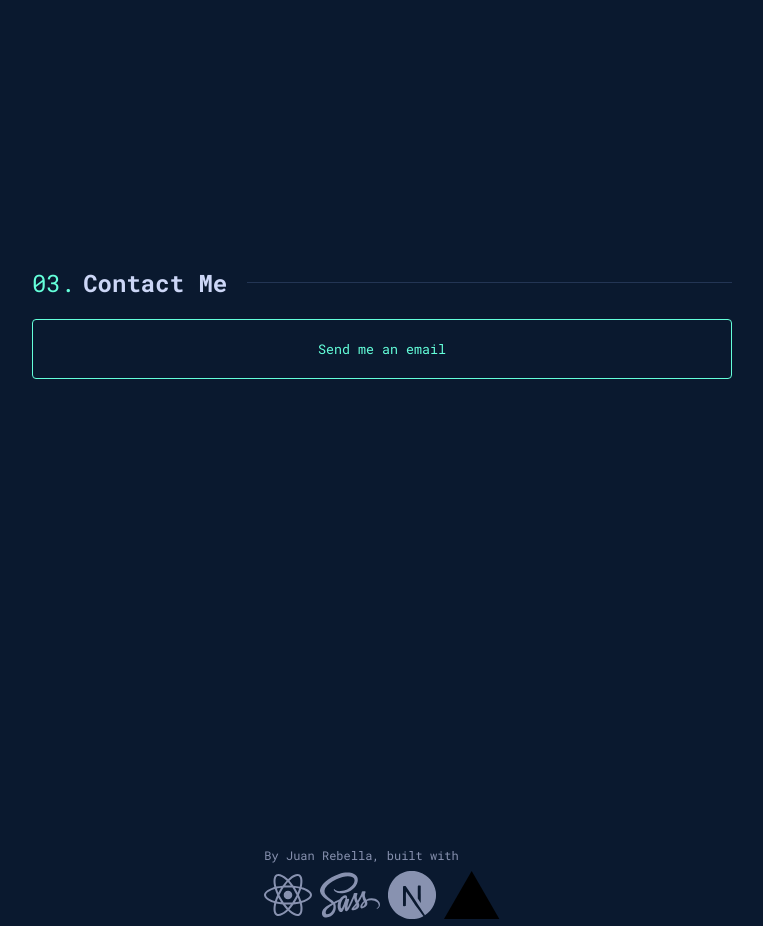
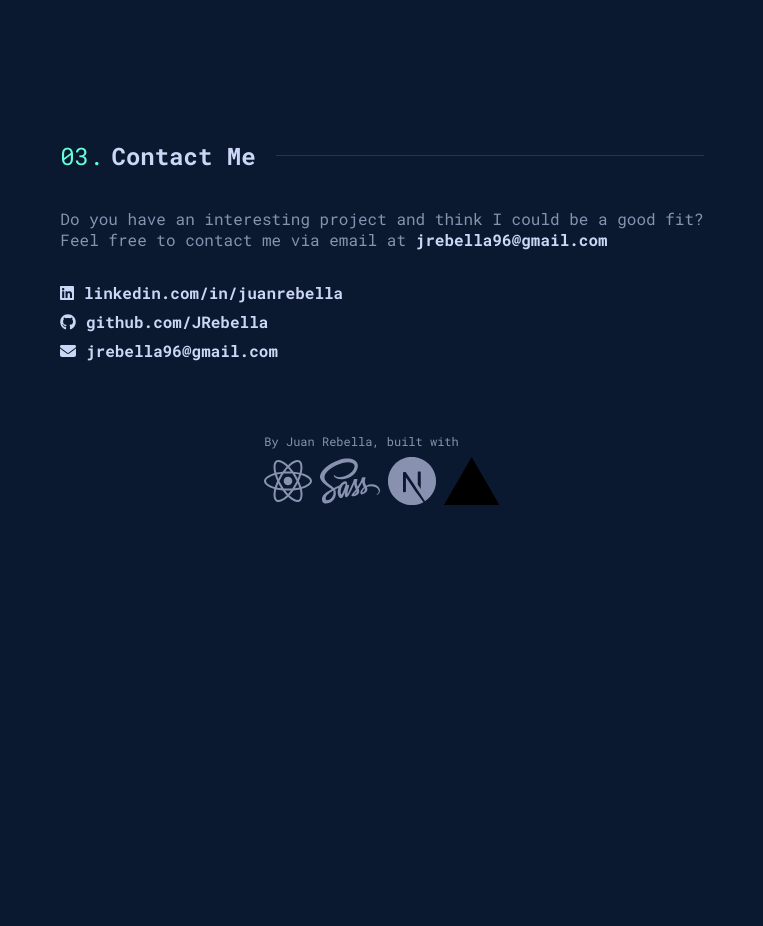
Before and after one commit to JRebella/portfolio, a Next.js app: page / in a window 1280 px wide. Shown: the part 1800-2726 px from the top of the page, without its empty margins (258-1021 px from the left). After the commit the page ends 2312 px from the top, so only its background shows below. Built offline with nearby package versions, Linux system fonts and the light colour scheme.

Commit message:
feat: contact section + anchor link component

```diff
--- a/components/Button/index.tsx
+++ b/components/Button/index.tsx
@@ -1,9 +1,5 @@
 import classNames from "classnames";
-import {
-  ComponentProps,
-  ComponentPropsWithoutRef,
-  FunctionComponent,
-} from "react";
+import { ComponentPropsWithoutRef, FunctionComponent } from "react";
 
 import styles from "./button.module.scss";
 
--- /dev/null
+++ b/components/Link/AnchorLink.tsx
@@ -0,0 +1,13 @@
+import classNames from "classnames";
+import { ComponentPropsWithoutRef, FunctionComponent } from "react";
+
+import styles from "./anchorLink.module.scss";
+
+const AnchorLink: FunctionComponent<ComponentPropsWithoutRef<"a">> = ({
+  className,
+  ...props
+}) => {
+  return <a {...props} className={classNames(className, styles.link)} />;
+};
+
+export default AnchorLink;
--- /dev/null
+++ b/components/Link/anchorLink.module.scss
@@ -0,0 +1,11 @@
+.link {
+  font-weight: bold;
+
+  text-decoration: none;
+  color: var(--ds-text-accent);
+
+  transition: color 0.2s ease-in;
+  &:hover {
+    color: var(--ds-primary);
+  }
+}
--- a/components/layout/layout.module.scss
+++ b/components/layout/layout.module.scss
@@ -81,14 +81,14 @@
 
   counter-reset: section;
   section {
-    min-height: 20vh;
+    min-height: 60vh;
     display: flex;
     flex-direction: column;
     align-items: center;
 
     justify-content: flex-start;
 
-    margin-top: 240px;
+    margin-top: 20px;
 
     h2 {
       display: flex;
@@ -125,6 +125,7 @@
 .footer {
   display: flex;
   justify-content: center;
+  margin-top: 48px;
 }
 
 @each $position in ("right", "left") {
--- a/pageComponents/contact/ContactSection.tsx
+++ b/pageComponents/contact/ContactSection.tsx
@@ -1,16 +1,40 @@
+import { faGithub, faLinkedin } from "@fortawesome/free-brands-svg-icons";
+import { faEnvelope } from "@fortawesome/free-solid-svg-icons";
+import { FontAwesomeIcon } from "@fortawesome/react-fontawesome";
 import Link from "next/link";
 import { ComponentProps, FunctionComponent, Key, useState } from "react";
 import Button from "../../components/Button";
+import AnchorLink from "../../components/Link/AnchorLink";
 import styles from "./contact.module.scss";
 
 const ContactSection: FunctionComponent<ComponentProps<"section">> = () => {
   return (
     <section className={styles.container} id="contact">
       <h2>Contact Me</h2>
+      <p>
+        Do you have an interesting project and think I could be a good fit?
+        <br />
+        Feel free to contact me via email at{" "}
+        <AnchorLink href="mailto:jrebella96@gmail.com">jrebella96@gmail.com</AnchorLink>
+      </p>
 
-      <Link href="mailto:jrebella96@gmail.com" passHref>
-        <Button>Send me an email</Button>
-      </Link>
+      <ul>
+        <li>
+          <AnchorLink href="https://www.linkedin.com/in/juanrebella/" target={"_blank"}>
+            <FontAwesomeIcon icon={faLinkedin} /> linkedin.com/in/juanrebella
+          </AnchorLink>
+        </li>
+        <li>
+          <AnchorLink href="https://github.com/JRebella" target={"_blank"}>
+            <FontAwesomeIcon icon={faGithub} /> github.com/JRebella
+          </AnchorLink>
+        </li>
+        <li>
+          <AnchorLink href="mailto:jrebella96@gmail.com">
+            <FontAwesomeIcon icon={faEnvelope} /> jrebella96@gmail.com
+          </AnchorLink>
+        </li>
+      </ul>
     </section>
   );
 };
--- a/pageComponents/contact/contact.module.scss
+++ b/pageComponents/contact/contact.module.scss
@@ -1,70 +1,14 @@
-.container {
+section.container {
   max-width: 700px;
-  width: 100%;
+  min-height: 20vw;
 
-  height: 600px;
-}
-
-.tab-container {
-  font-size: 14px;
-
-  h3 {
-    color: var(--ds-text-accent);
-    margin-top: 0;
-    margin-bottom: 4px;
-  }
-
-  h4 {
-    margin-top: 0;
-    margin-bottom: 22px;
-  }
-
-  h5 {
-    color: var(--ds-text-accent);
-  }
+  align-items: flex-start;
 
   ul {
+    list-style: none;
     padding: 0;
-    list-style: none;
-
     li {
-      margin-bottom: 18px;
-      display: flex;
-      &::before {
-        content: "▹";
-        display: block;
-
-        color: var(--ds-primary);
-        font-size: 16px;
-        line-height: 1.1;
-        margin-right: 8px;
-      }
+      margin-bottom: 8px;
     }
   }
 }
-
-.understrike-link {
-  color: var(--ds-primary);
-  text-decoration: none;
-  position: relative;
-
-  &::after {
-    content: "";
-
-    position: absolute;
-    bottom: 0px;
-    left: 0px;
-
-    width: 0px;
-    height: 1px;
-    display: block;
-
-    background-color: var(--ds-primary);
-    transition: width 0.25s ease-out;
-    opacity: 0.5;
-  }
-
-  &:hover::after {
-    width: 100%;
-  }
-}
--- a/pageComponents/experience/experience.module.scss
+++ b/pageComponents/experience/experience.module.scss
@@ -1,5 +1,5 @@
 .container {
-  max-width: 700px;
+  max-width: 900px;
   width: 100%;
 
   height: 600px;
```
Also changed, not shown: pages/home.module.scss (added).
